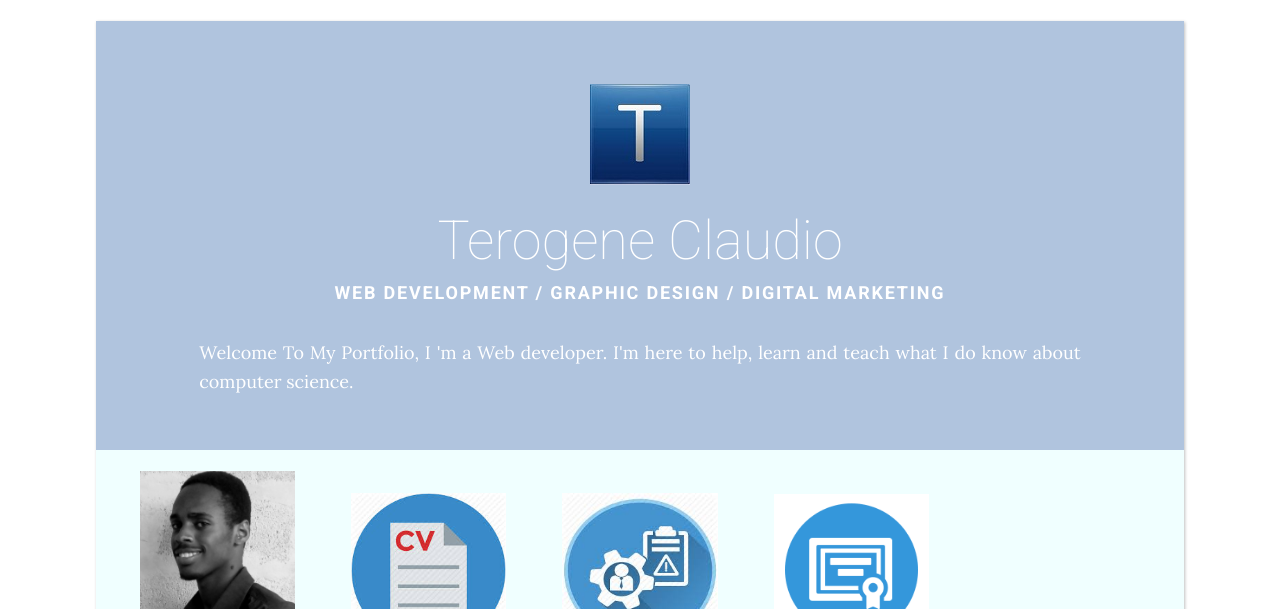
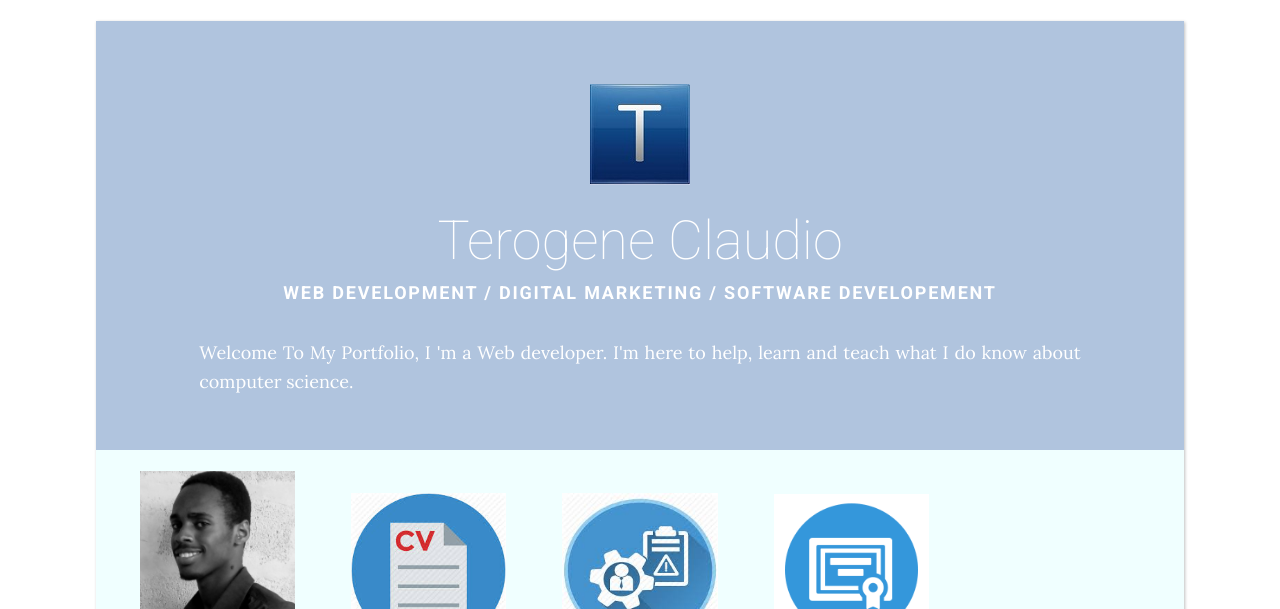
Before and after one commit to cterogene/cterogene.github.io, a plain HTML site: page index.html in a window 1280 px wide. Shown: the top 609 px of the page. Drawn offline with Linux system fonts and the light colour scheme.

Commit message:
Update index.html

```diff
--- a/index.html
+++ b/index.html
@@ -13,7 +13,7 @@
 		<section id="splash">
 			<img src="images/logo.jpg" alt="Terogene Claudio" />
 			<h1>Terogene Claudio</h1>
-			<h4> Web development  /  Graphic Design /  Digital Marketing </h4>
+			<h4> Web development / Digital Marketing / Software developement </h4>
 			<p class="intro"> Welcome To My Portfolio, I 'm a Web developer. I'm here to help, learn and teach what I do know about computer science.</p>
         </section>
 
```
